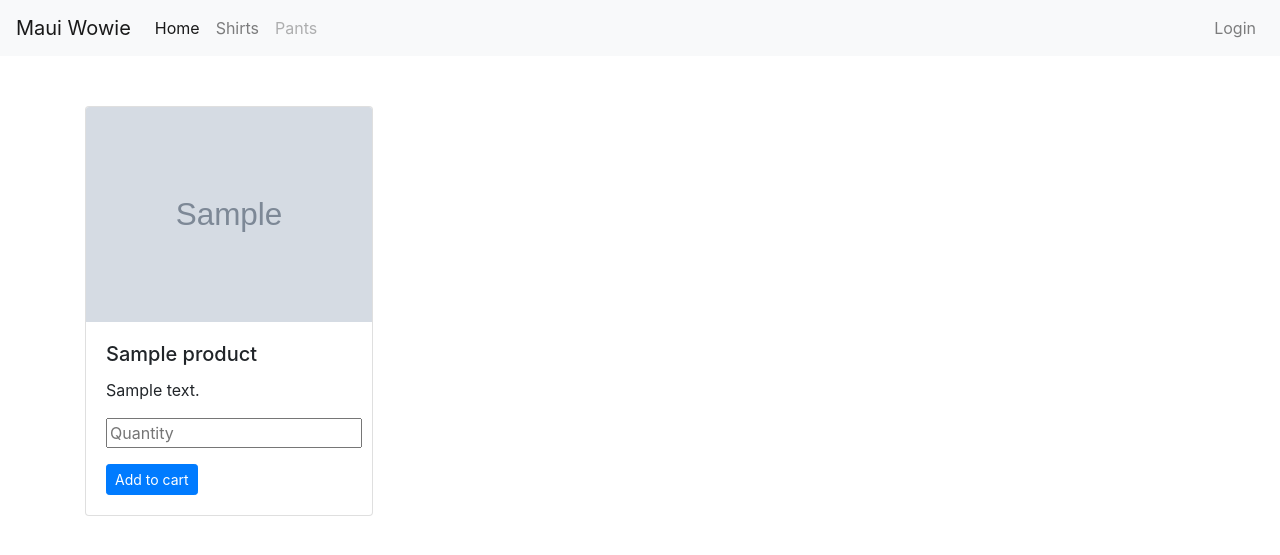
After one commit to devangrose/maui, a Django app: template main_app/templates/pants.html in a window 1280 px wide. The commit adds this page. Shown: the top 555 px of the page. Run offline with Django 3.2, Linux system fonts and the light colour scheme; the template is opened without the code that fills it: most values are stand-ins (such as "Sample title", 1, 10 or a date in 2020); grey boxes marked "Sample" are stand-in pictures; some libraries are stand-ins or nearby versions.

Commit message:
created shirts and pants product pages

```diff
--- a/main_app/static/app.css
+++ b/main_app/static/app.css
@@ -1,3 +1,10 @@
 nav ul {
     list-style-type: none;
 }
+.cards {
+    display: inline;
+    width: 10%;
+}
+.products {
+    margin-top: 50px;
+}
--- a/main_app/templates/base.html
+++ b/main_app/templates/base.html
@@ -3,7 +3,7 @@
 <html>
   <head>
     <meta http-equiv="content-type" content="text/php; charset=utf-8" />
-    <link rel="stylesheet" type="text/css" href="{% static 'css/tunr.css' %}"/>
+    <link rel="stylesheet" type="text/css" href="{% static 'app.css' %}"/>
     <link href="https://stackpath.bootstrapcdn.com/bootstrap/4.1.3/css/bootstrap.min.css" rel="stylesheet" integrity="sha384-MCw98/SFnGE8fJT3GXwEOngsV7Zt27NXFoaoApmYm81iuXoPkFOJwJ8ERdknLPMO" crossorigin="anonymous">
     <link href="{% static 'app.css' %}" rel="stylesheet" type="text/css">
     <title></title>
--- /dev/null
+++ b/main_app/templates/pants.html
@@ -0,0 +1,28 @@
+{% extends 'base.html' %}
+
+{% block content %}
+
+<div class="products">
+  <div class="row">
+    {% for product in products %}
+    <div class="col">
+      <div class="card" style="width: 18rem;">
+        <img class="card-img-top" src="{{product.image_url}}" alt="Product Image">
+      <div class="card-body">
+        <h5 class="card-title">{{product.name}}</h5>
+        <p class="card-text">{{product.description}}</p>
+        <form method="POST" action="/cart">
+        {% csrf_token %}
+        <input type="text" value="{{product.id}}" hidden name="product">
+        <div class="form-group">
+        <input type="number" placeholder="Quantity" name="quantity">
+        </div>
+        <button type="submit" class="btn btn-sm btn-primary ">Add to cart</button>
+        </form>
+      </div>
+      </div>
+  </div>
+    {% endfor %}
+  </div>
+</div>
+{% endblock %}
--- a/main_app/urls.py
+++ b/main_app/urls.py
@@ -8,4 +8,6 @@ urlpatterns = [
     path('cart', views.cart, name='cart'),
     path('order/<int:order_id>/delete', views.order_delete, name='order_delete'),
     path('cart/checkout', views.checkout, name='checkout'),
+    path('shirts', views.shirts, name='shirts'),
+    path('pants', views.pants, name='pants'),
 ]
```
Also changed, not shown: main_app/templates/shirts.html (added, +28 -0 lines), main_app/views.py (+9 -2 lines).
